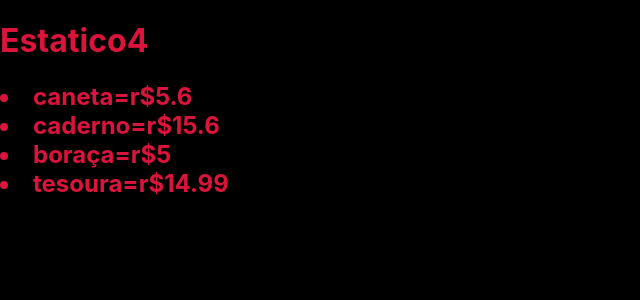
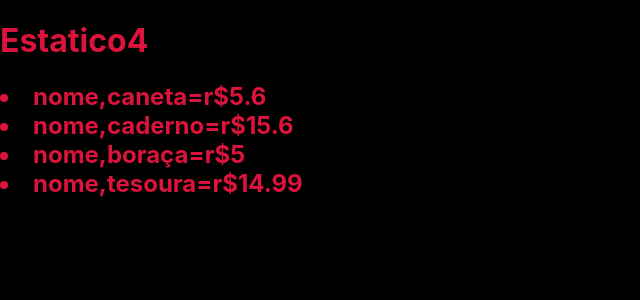
Before and after one commit to viniciusgit2/renderezizando, a Next.js app: page /estatico4 in a window 1280 px wide. Shown: the top 300 px of the page, without its empty margins (0-640 px from the left). Built offline with nearby package versions, Linux system fonts and the light colour scheme.

Commit message:
pequenas melhorias

```diff
--- a/pages/estatico4.jsx
+++ b/pages/estatico4.jsx
@@ -14,7 +14,7 @@ export default function Estatico4(props){
     console.log('{cliente....} gerando props para o componente ...')//teste para ver se no server gerava ou não
 
     function renderizar(){
-        return props.produtos.map(produto =>{return <li key={produto.id}>{produto.nome}=r${produto.preco}</li>})
+        return props.produtos.map(produto =>{return <li key={produto.id}> nome,{produto.nome}=r${produto.preco}</li>})
     }
 return(<div><h1>Estatico4</h1><h2>{renderizar()}</h2></div>)
 }
```
